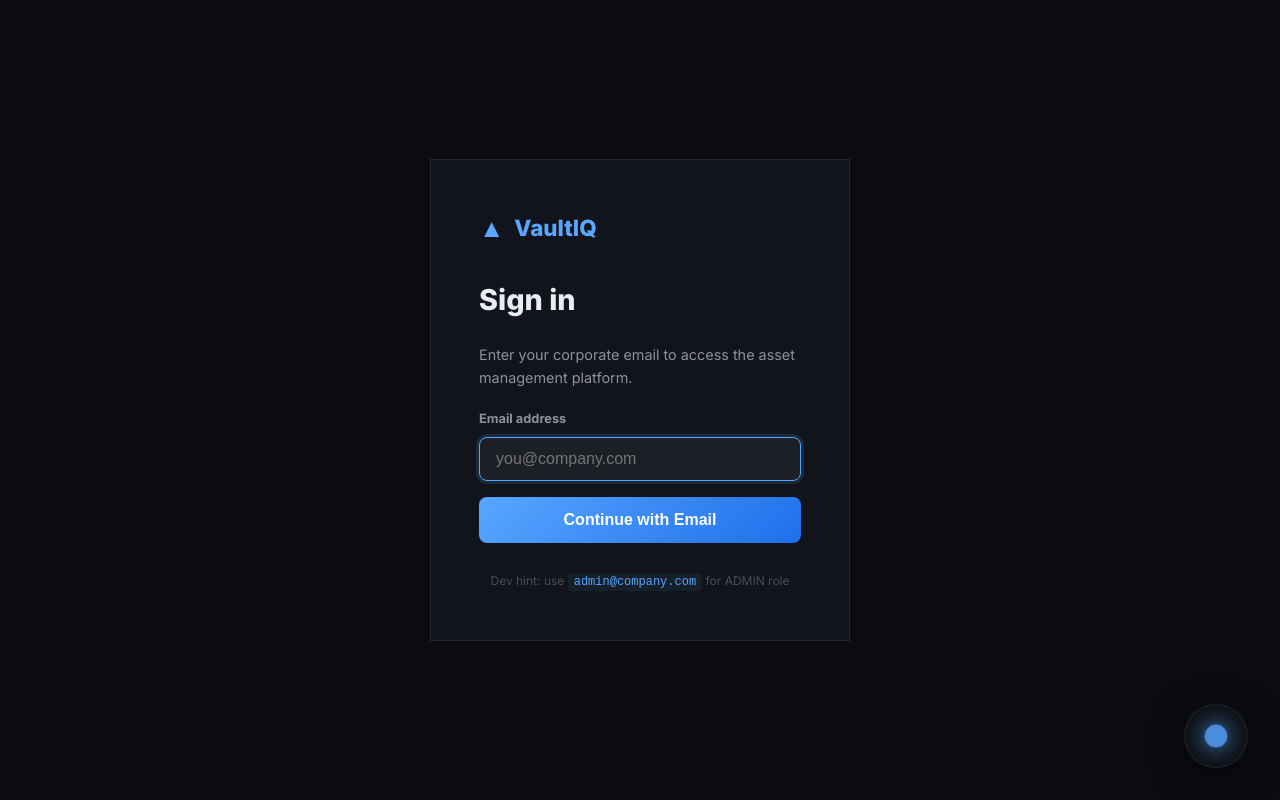
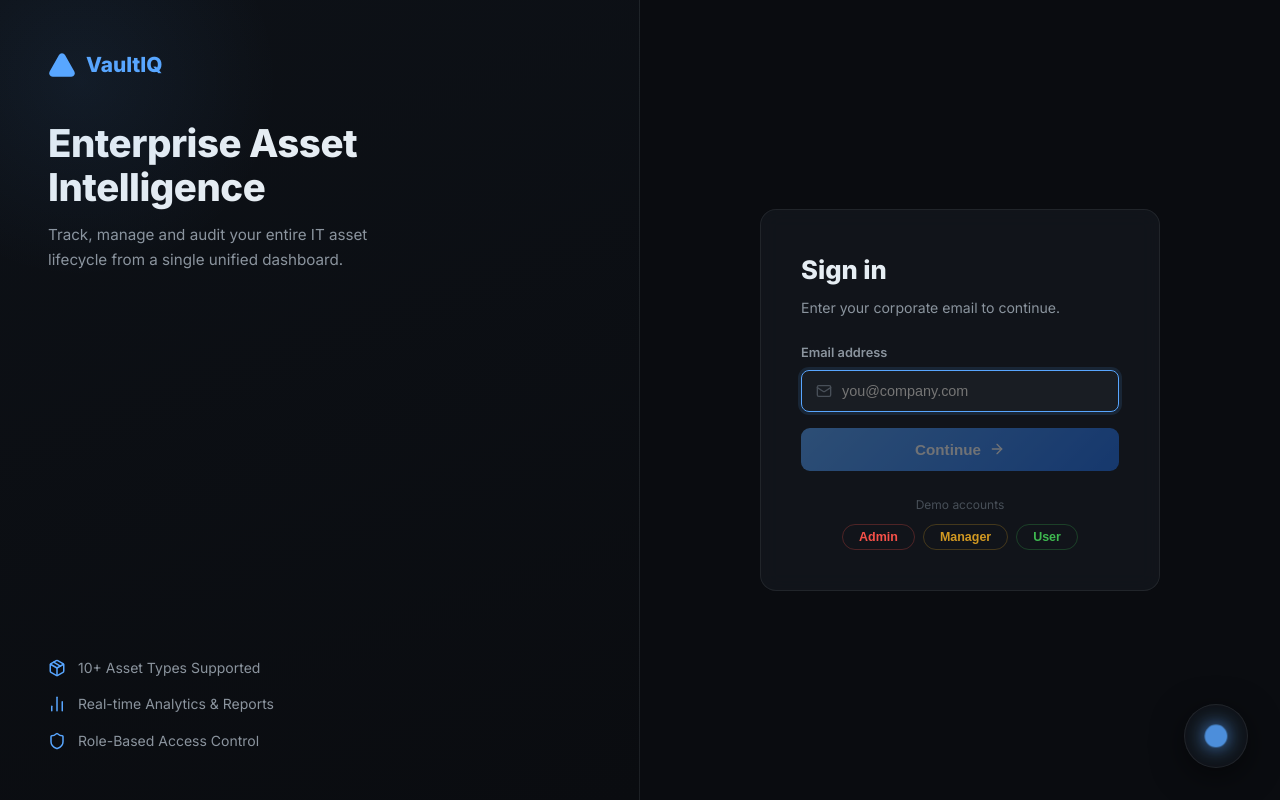
Before and after one commit to gokulsenthilkumar3/VaultIQ, a Next.js app in the folder frontend/: page /VaultIQ/login in a window 1280 px wide. Built offline with nearby package versions, Linux system fonts and the light colour scheme; no server answers.

Commit message:
Enhance login page with demo accounts and UI updates
Added demo accounts for quick login options and improved UI elements.

```diff
--- a/frontend/app/login/page.tsx
+++ b/frontend/app/login/page.tsx
@@ -1,7 +1,13 @@
 'use client';
-
 import React, { useState } from 'react';
 import { useAuth } from '../../context/AuthContext';
+import { Triangle, Mail, ArrowRight, AlertCircle, Shield, BarChart2, Package } from 'lucide-react';
+
+const DEMO_ACCOUNTS = [
+  { email: 'admin@company.com',   role: 'Admin',   color: '#f85149' },
+  { email: 'manager@company.com', role: 'Manager', color: '#d29922' },
+  { email: 'user@company.com',    role: 'User',    color: '#3fb950' },
+];
 
 export default function LoginPage() {
   const { login } = useAuth();
@@ -17,7 +23,7 @@ export default function LoginPage() {
     try {
       await login(email.trim());
     } catch (err: any) {
-      setError(err.message || 'Login failed. Please check your email and try again.');
+      setError(err.message || 'Login failed.');
     } finally {
       setLoading(false);
     }
@@ -25,23 +31,52 @@ export default function LoginPage() {
 
   return (
     <div className="login-page">
-      <div className="login-card glass animate-slide-up">
-        <div className="login-logo">
-          <span className="logo-icon">▲</span>
+      {/* Left panel */}
+      <div className="login-panel-left">
+        <div className="login-brand">
+          <Triangle size={28} fill="currentColor" />
           <span>VaultIQ</span>
         </div>
-        <h1>Sign in</h1>
-        <p className="login-subtitle">Enter your corporate email to access the asset management platform.</p>
+        <div className="login-hero">
+          <h1 className="login-hero-title">Enterprise Asset<br />Intelligence</h1>
+          <p className="login-hero-sub">Track, manage and audit your entire IT asset lifecycle from a single unified dashboard.</p>
+        </div>
+        <div className="login-features">
+          <div className="login-feature">
+            <Package size={18} />
+            <span>10+ Asset Types Supported</span>
+          </div>
+          <div className="login-feature">
+            <BarChart2 size={18} />
+            <span>Real-time Analytics & Reports</span>
+          </div>
+          <div className="login-feature">
+            <Shield size={18} />
+            <span>Role-Based Access Control</span>
+          </div>
+        </div>
+      </div>
+
+      {/* Right panel */}
+      <div className="login-panel-right">
+        <div className="login-card glass animate-slide-up">
+          <div className="login-card-header">
+            <h2 className="login-title">Sign in</h2>
+            <p className="login-subtitle">Enter your corporate email to continue.</p>
+          </div>
 
           {error && (
-          <div className="error-banner" role="alert">
-            <span>⚠️</span> {error}
+            <div className="error-banner">
+              <AlertCircle size={15} />
+              <span>{error}</span>
             </div>
           )}
 
-        <form onSubmit={handleSubmit}>
+          <form onSubmit={handleSubmit} className="login-form">
             <div className="input-group">
               <label htmlFor="email">Email address</label>
+              <div className="input-wrapper">
+                <Mail size={16} className="input-icon" />
                 <input
                   id="email"
                   type="email"
@@ -50,100 +85,207 @@ export default function LoginPage() {
                   placeholder="you@company.com"
                   value={email}
                   onChange={(e) => setEmail(e.target.value)}
-              aria-label="Corporate email address"
                 />
               </div>
-          <button type="submit" className="btn btn-primary login-btn" disabled={loading}>
-            {loading ? 'Signing in…' : 'Continue with Email'}
+            </div>
+
+            <button
+              type="submit"
+              className="btn btn-primary login-btn"
+              disabled={loading || !email.trim()}
+            >
+              {loading ? (
+                <span className="btn-spinner" />
+              ) : (
+                <>
+                  Continue
+                  <ArrowRight size={16} />
+                </>
+              )}
             </button>
           </form>
 
-        <p className="dev-hint">
-          Dev hint: use <code>admin@company.com</code> for ADMIN role
-        </p>
+          <div className="demo-section">
+            <p className="demo-label">Demo accounts</p>
+            <div className="demo-pills">
+              {DEMO_ACCOUNTS.map(acc => (
+                <button
+                  key={acc.email}
+                  className="demo-pill"
+                  onClick={() => setEmail(acc.email)}
+                  style={{ borderColor: acc.color + '44', color: acc.color }}
+                >
+                  {acc.role}
+                </button>
+              ))}
+            </div>
+          </div>
+        </div>
       </div>
 
-      <style jsx>{`
+      <style>{`
         .login-page {
           min-height: 100vh;
+          display: grid;
+          grid-template-columns: 1fr 1fr;
+          background: var(--bg-primary);
+        }
+        @media (max-width: 768px) {
+          .login-page { grid-template-columns: 1fr; }
+          .login-panel-left { display: none; }
+        }
+
+        /* ---- Left panel ---- */
+        .login-panel-left {
+          background: linear-gradient(160deg, #0d1117 0%, #0a0c10 100%);
+          border-right: 1px solid var(--border-color);
+          padding: 48px;
+          display: flex;
+          flex-direction: column;
+          gap: 40px;
+          position: relative;
+          overflow: hidden;
+        }
+        .login-panel-left::before {
+          content: '';
+          position: absolute;
+          top: -120px;
+          left: -120px;
+          width: 400px;
+          height: 400px;
+          background: radial-gradient(circle, rgba(88,166,255,0.08), transparent 70%);
+          pointer-events: none;
+        }
+        .login-brand {
+          display: flex;
+          align-items: center;
+          gap: 10px;
+          font-size: 1.3rem;
+          font-weight: 800;
+          color: var(--accent-primary);
+        }
+        .login-hero-title {
+          font-size: 2.4rem;
+          font-weight: 800;
+          line-height: 1.15;
+          letter-spacing: -0.5px;
+        }
+        .login-hero-sub {
+          color: var(--text-secondary);
+          font-size: 0.95rem;
+          line-height: 1.7;
+          margin-top: 12px;
+          max-width: 340px;
+        }
+        .login-features {
+          display: flex;
+          flex-direction: column;
+          gap: 14px;
+          margin-top: auto;
+        }
+        .login-feature {
+          display: flex;
+          align-items: center;
+          gap: 12px;
+          font-size: 0.875rem;
+          color: var(--text-secondary);
+        }
+        .login-feature svg { color: var(--accent-primary); flex-shrink: 0; }
+
+        /* ---- Right panel ---- */
+        .login-panel-right {
           display: flex;
           align-items: center;
           justify-content: center;
+          padding: 32px;
           background: var(--bg-primary);
         }
         .login-card {
-          width: 420px;
-          padding: 48px;
+          width: 100%;
+          max-width: 400px;
+          padding: 40px;
+          border-radius: 16px;
           display: flex;
           flex-direction: column;
-          gap: 20px;
+          gap: 24px;
         }
-        .login-logo {
+        .login-card-header { display: flex; flex-direction: column; gap: 6px; }
+        .login-title { font-size: 1.6rem; font-weight: 800; }
+        .login-subtitle { color: var(--text-secondary); font-size: 0.88rem; }
+
+        .error-banner {
+          display: flex;
+          align-items: center;
+          gap: 8px;
+          padding: 12px 14px;
+          background: rgba(248,81,73,0.1);
+          border: 1px solid rgba(248,81,73,0.3);
+          border-radius: 8px;
+          color: #ff7b78;
+          font-size: 0.85rem;
+        }
+
+        .login-form { display: flex; flex-direction: column; gap: 16px; }
+        .input-group { display: flex; flex-direction: column; gap: 6px; }
+        .input-group label { font-size: 0.8rem; font-weight: 600; color: var(--text-secondary); }
+        .input-wrapper {
           display: flex;
           align-items: center;
           gap: 10px;
-          font-size: 1.4rem;
-          font-weight: 800;
-          color: var(--accent-primary);
-          margin-bottom: 8px;
-        }
-        .logo-icon { font-size: 1.6rem; }
-        h1 { font-size: 1.8rem; font-weight: 800; }
-        .login-subtitle { color: var(--text-secondary); font-size: 0.9rem; }
-        .input-group {
-          display: flex;
-          flex-direction: column;
-          gap: 8px;
-          margin-bottom: 8px;
-        }
-        .input-group label {
-          font-size: 0.8rem;
-          font-weight: 700;
-          color: var(--text-secondary);
-        }
-        .input-group input {
-          background: rgba(255,255,255,0.05);
+          background: rgba(255,255,255,0.04);
           border: 1px solid var(--border-color);
           border-radius: 8px;
-          padding: 12px 16px;
+          padding: 0 14px;
+          transition: border-color 0.2s, box-shadow 0.2s;
+        }
+        .input-wrapper:focus-within {
+          border-color: var(--accent-primary);
+          box-shadow: 0 0 0 3px rgba(88,166,255,0.12);
+        }
+        .input-icon { color: var(--text-muted); flex-shrink: 0; }
+        .input-wrapper input {
+          background: transparent;
+          border: none;
+          padding: 12px 0;
           color: var(--text-primary);
-          font-size: 1rem;
+          font-size: 0.9rem;
           outline: none;
-          transition: border-color 0.2s;
-        }
-        .input-group input:focus {
-          border-color: var(--accent-primary);
-          box-shadow: 0 0 0 3px rgba(88, 166, 255, 0.15);
+          width: 100%;
         }
         .login-btn {
           width: 100%;
-          padding: 14px;
-          font-size: 1rem;
-          margin-top: 8px;
+          padding: 13px;
+          font-size: 0.95rem;
+          border-radius: 9px;
+          justify-content: center;
         }
-        .error-banner {
-          background: rgba(218, 54, 51, 0.12);
-          border: 1px solid rgba(218, 54, 51, 0.3);
-          border-radius: 8px;
-          padding: 12px 16px;
-          color: #ff7b78;
-          font-size: 0.875rem;
-          display: flex;
-          align-items: center;
-          gap: 8px;
+        .btn-spinner {
+          width: 16px;
+          height: 16px;
+          border: 2px solid rgba(255,255,255,0.3);
+          border-top-color: white;
+          border-radius: 50%;
+          animation: spin 0.7s linear infinite;
+          display: inline-block;
         }
-        .dev-hint {
-          font-size: 0.75rem;
-          color: var(--text-muted);
-          text-align: center;
-          margin-top: 8px;
+
+        /* ---- Demo accounts ---- */
+        .demo-section { display: flex; flex-direction: column; gap: 10px; }
+        .demo-label { font-size: 0.75rem; color: var(--text-muted); text-align: center; }
+        .demo-pills { display: flex; gap: 8px; justify-content: center; }
+        .demo-pill {
+          padding: 5px 16px;
+          border-radius: 20px;
+          border: 1px solid;
+          background: transparent;
+          font-size: 0.78rem;
+          font-weight: 600;
+          cursor: pointer;
+          transition: opacity 0.2s;
         }
-        .dev-hint code {
-          color: var(--accent-primary);
-          background: rgba(88, 166, 255, 0.08);
-          padding: 2px 6px;
-          border-radius: 4px;
-        }
+        .demo-pill:hover { opacity: 0.75; }
+
+        @keyframes spin { to { transform: rotate(360deg); } }
       `}</style>
     </div>
   );
```
Lines whose indentation alone changed are shown as unchanged.
